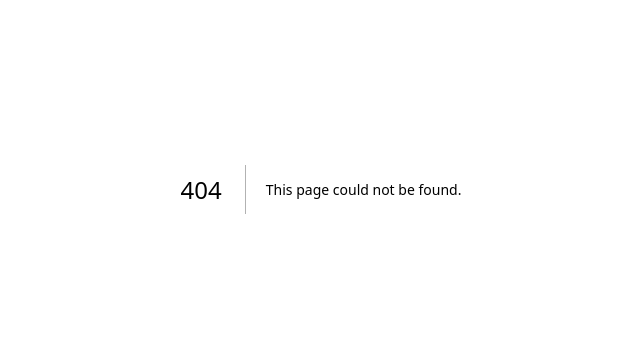
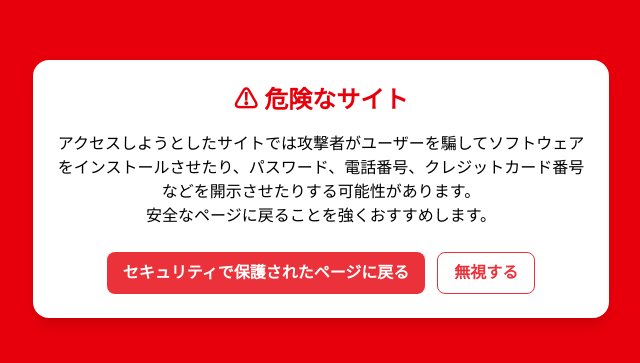
Before and after one commit to acu4git/indian, a Next.js app: page /Warning in a window 1280 px wide. Before the commit this address had no page. Shown: the part 211-574 px from the top of the page, without its empty margins (319-959 px from the left). Built offline with nearby package versions, Linux system fonts and the light colour scheme.

Commit message:
add: 注文時警告文の追加

```diff
--- /dev/null
+++ b/src/app/Warning/components/BackButton.tsx
@@ -0,0 +1,11 @@
+"use client";
+
+export default function BackButton() {
+  return (
+    <button
+      className="rounded-lg bg-red-600 px-4 py-2 text-white font-semibold opacity-80 cursor-default"
+    >
+      セキュリティで保護されたページに戻る
+    </button>
+  );
+}
--- /dev/null
+++ b/src/app/Warning/components/IgnoreButton.tsx
@@ -0,0 +1,11 @@
+"use client";
+
+export default function IgnoreButton() {
+  return (
+    <button
+      className="rounded-lg bg-white border border-red-600 px-4 py-2 text-red-600 font-semibold opacity-80 cursor-default ml-3"
+    >
+      無視する
+    </button>
+  );
+}
--- /dev/null
+++ b/src/app/Warning/components/WarningMessage.tsx
@@ -0,0 +1,12 @@
+"use client";
+
+import { WARNING_MESSAGE } from "../consts/index";
+
+export default function WarningMessage() {
+  return (
+    <div className="text-center">
+      <h1 className="text-2xl font-bold text-red-600 mb-4">⚠ 危険なサイト</h1>
+      <p className="text-black whitespace-pre-line">{WARNING_MESSAGE}</p>
+    </div>
+  );
+}
--- /dev/null
+++ b/src/app/Warning/consts/index.ts
@@ -0,0 +1,6 @@
+import { WarningMessageType } from "../types/index";
+
+export const WARNING_MESSAGE: WarningMessageType =
+  "アクセスしようとしたサイトでは攻撃者がユーザーを騙してソフトウェアをインストールさせたり、" +
+  "パスワード、電話番号、クレジットカード番号などを開示させたりする可能性があります。\n" +
+  "安全なページに戻ることを強くおすすめします。";
--- /dev/null
+++ b/src/app/Warning/page.tsx
@@ -0,0 +1,17 @@
+import WarningMessage from "./components/WarningMessage";
+import BackButton from "./components/BackButton";
+import IgnoreButton from "./components/IgnoreButton";
+
+export default function WarningPage() {
+  return (
+    <main className="flex min-h-screen flex-col items-center justify-center bg-red-600 p-6">
+      <div className="max-w-xl rounded-2xl bg-white p-6 shadow-lg">
+        <WarningMessage />
+        <div className="mt-6 flex justify-center">
+          <BackButton />
+          <IgnoreButton />
+        </div>
+      </div>
+    </main>
+  );
+}
--- /dev/null
+++ b/src/app/Warning/types/index.ts
@@ -0,0 +1 @@
+export type WarningMessageType = string;
```
